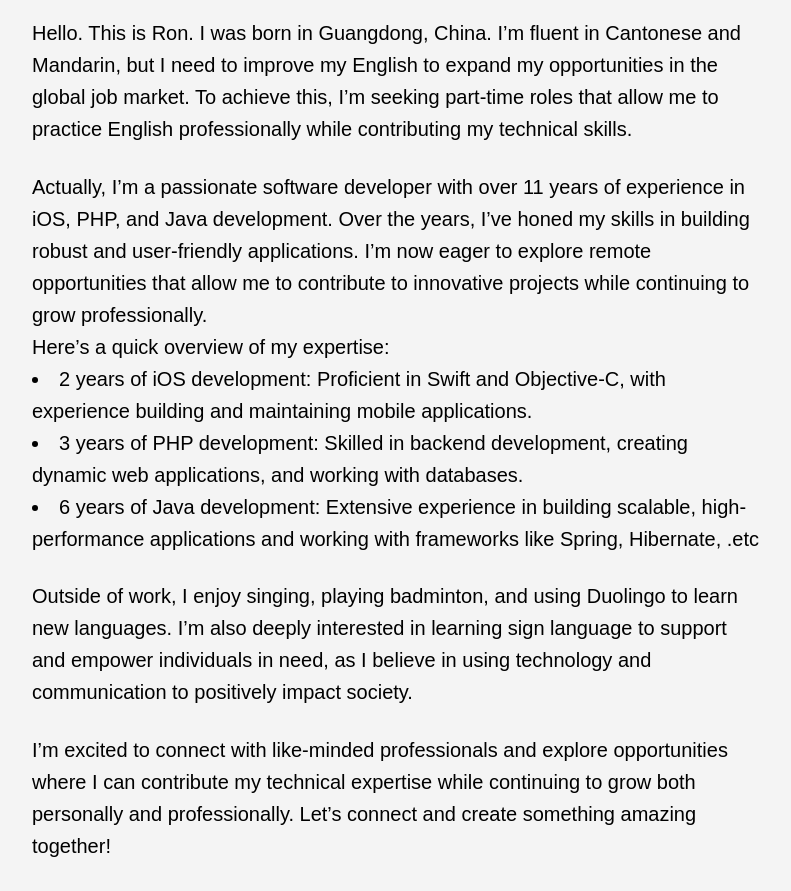
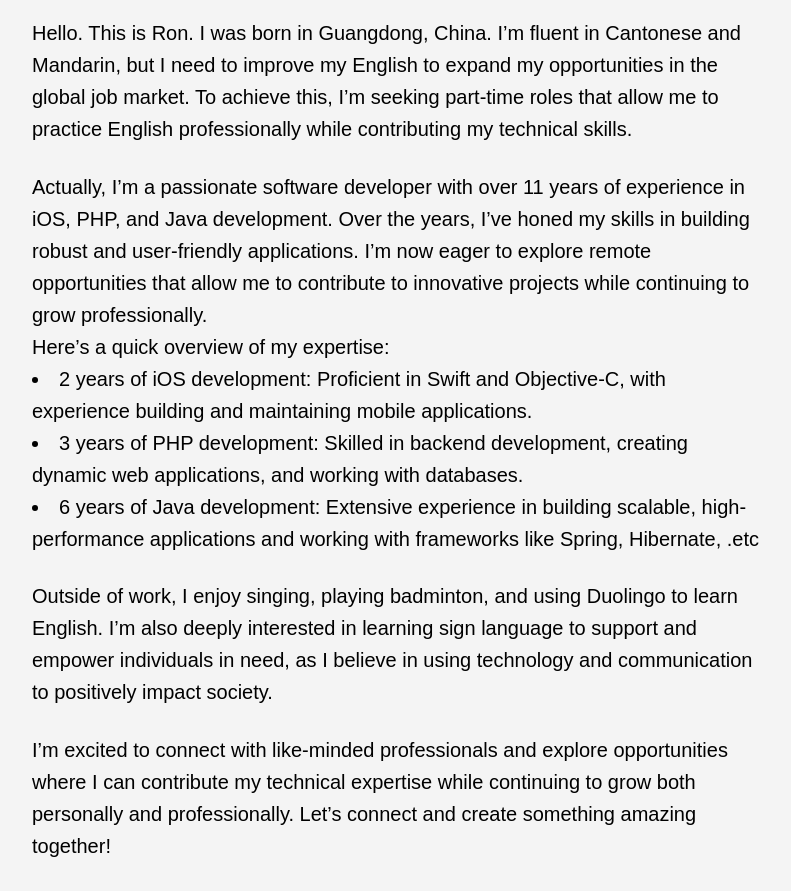
Before and after one commit to BOOLRon/portfolio, a plain HTML site: page about.html in a window 1280 px wide. Shown: the part 126-1017 px from the top of the page, without its empty margins (244-1035 px from the left). Drawn offline with Linux system fonts and the light colour scheme.

Commit message:
use Duolinguo to learn English

```diff
--- a/about.html
+++ b/about.html
@@ -35,7 +35,7 @@
             <li>6 years of Java development: Extensive experience in building scalable, high-performance applications and working with frameworks like Spring, Hibernate, .etc</li>
 
             <br/>
-            <p>Outside of work, I enjoy singing, playing badminton, and using Duolingo to learn new languages. I’m also deeply interested in learning sign language to support and empower individuals in need, as I believe in using technology and communication to positively impact society.</p>
+            <p>Outside of work, I enjoy singing, playing badminton, and using Duolingo to learn English. I’m also deeply interested in learning sign language to support and empower individuals in need, as I believe in using technology and communication to positively impact society.</p>
 
             <br/>
             <p>I’m excited to connect with like-minded professionals and explore opportunities where I can contribute my
```
